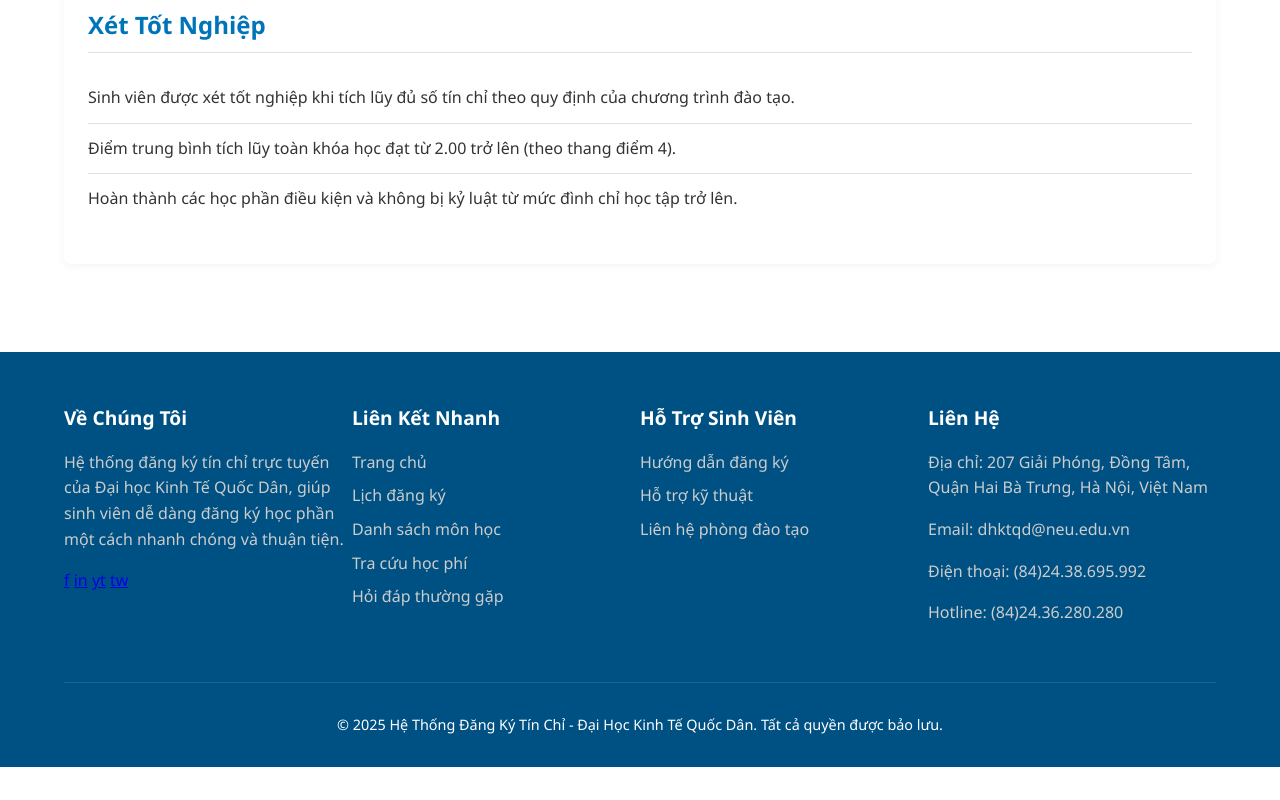
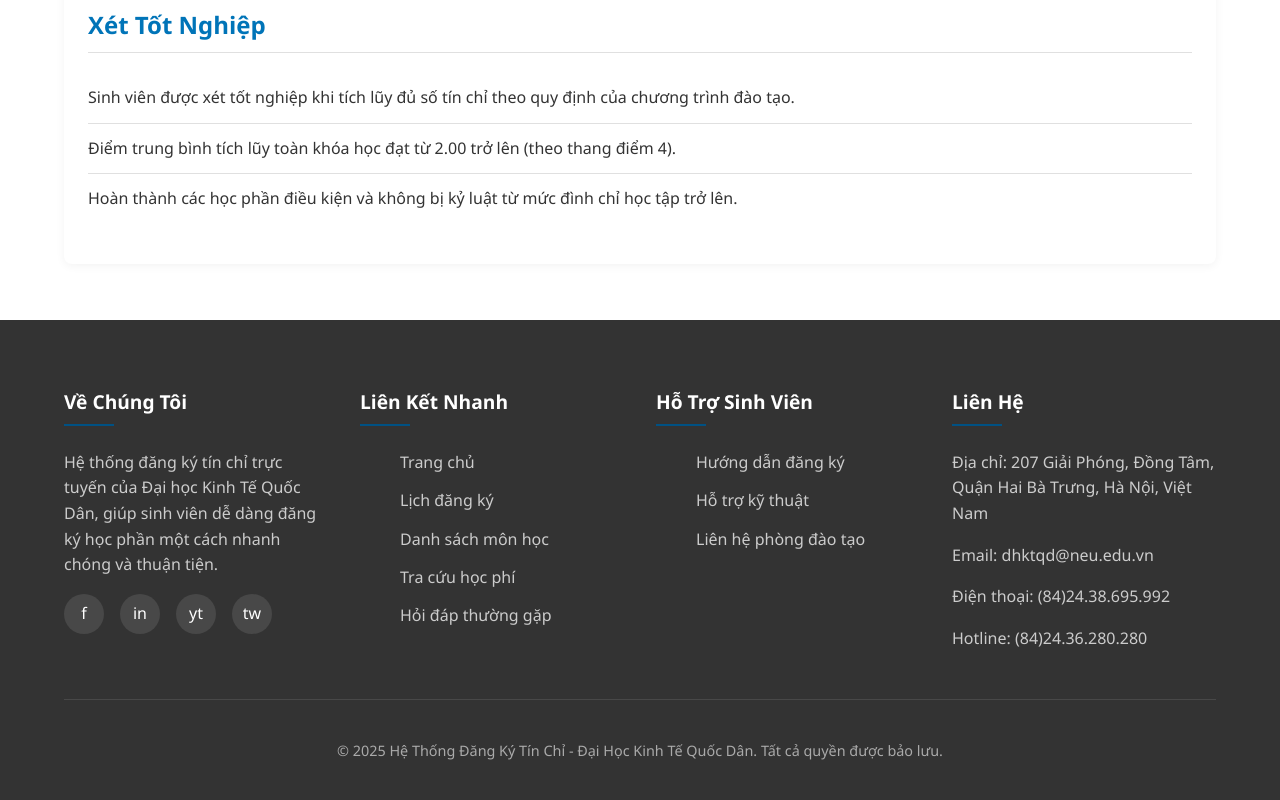
Before and after one commit to lminhtuan22/dangkitin, a plain HTML site: page daotao.html in a window 1280 px wide. Shown: the part 1267-2067 px from the top of the page. Before the commit the page ends 2034 px from the top, so only its background shows below. Drawn offline with Linux system fonts and the light colour scheme.

Commit message:
Add files via upload

```diff
--- a/daotao.html
+++ b/daotao.html
@@ -164,38 +164,49 @@
             border-bottom: none;
         }
 
+
+        /* Footer */
     .footer {
-            background-color: var(--primary-color);
+        background-color: #333;
         color: white;
-            padding: 2rem 0 1rem;
-            margin-top: 2rem;
+        padding: 3rem 0 1.5rem;
     }
 
     .footer-content {
         display: flex;
         flex-wrap: wrap;
-            justify-content: space-between;
+        gap: 2rem;
+        margin-bottom: 2rem;
     }
 
     .footer-column {
         flex: 1;
-            min-width: 250px;
-            margin-bottom: 1.5rem;
+        min-width: 200px;
     }
 
     .footer-title {
         font-size: 1.2rem;
-            margin-bottom: 1rem;
+        margin-bottom: 1.5rem;
+        position: relative;
+        padding-bottom: 0.5rem;
+    }
+
+    .footer-title::after {
+        content: '';
+        position: absolute;
+        bottom: 0;
+        left: 0;
+        width: 50px;
+        height: 2px;
+        background-color: var(--primary-color);
     }
 
     .footer-links {
         list-style: none;
-            padding: 0;
-            margin: 0;
     }
 
     .footer-links li {
-            margin-bottom: 0.5rem;
+        margin-bottom: 0.8rem;
     }
 
     .footer-links a {
@@ -208,13 +219,37 @@
         color: white;
     }
 
+    .social-links {
+        display: flex;
+        gap: 1rem;
+        margin-top: 1rem;
+    }
+
+    .social-link {
+        display: flex;
+        align-items: center;
+        justify-content: center;
+        width: 40px;
+        height: 40px;
+        background-color: rgba(255, 255, 255, 0.1);
+        border-radius: 50%;
+        color: white;
+        text-decoration: none;
+        transition: background-color 0.3s;
+    }
+
+    .social-link:hover {
+        background-color: var(--primary-color);
+    }
+
     .footer-bottom {
         text-align: center;
-            padding-top: 1rem;
-            margin-top: 1rem;
-            border-top: 1px solid rgba(255,255,255,0.1);
+        padding-top: 1.5rem;
+        border-top: 1px solid rgba(255, 255, 255, 0.1);
+        color: #aaa;
         font-size: 0.9rem;
     }
+
 
         @media (max-width: 768px) {
             .header-content {
```
Also changed, not shown: homepage.html (+0 -6 lines), tutorial.html (+0 -3 lines). Lines whose indentation alone changed are shown as unchanged.
